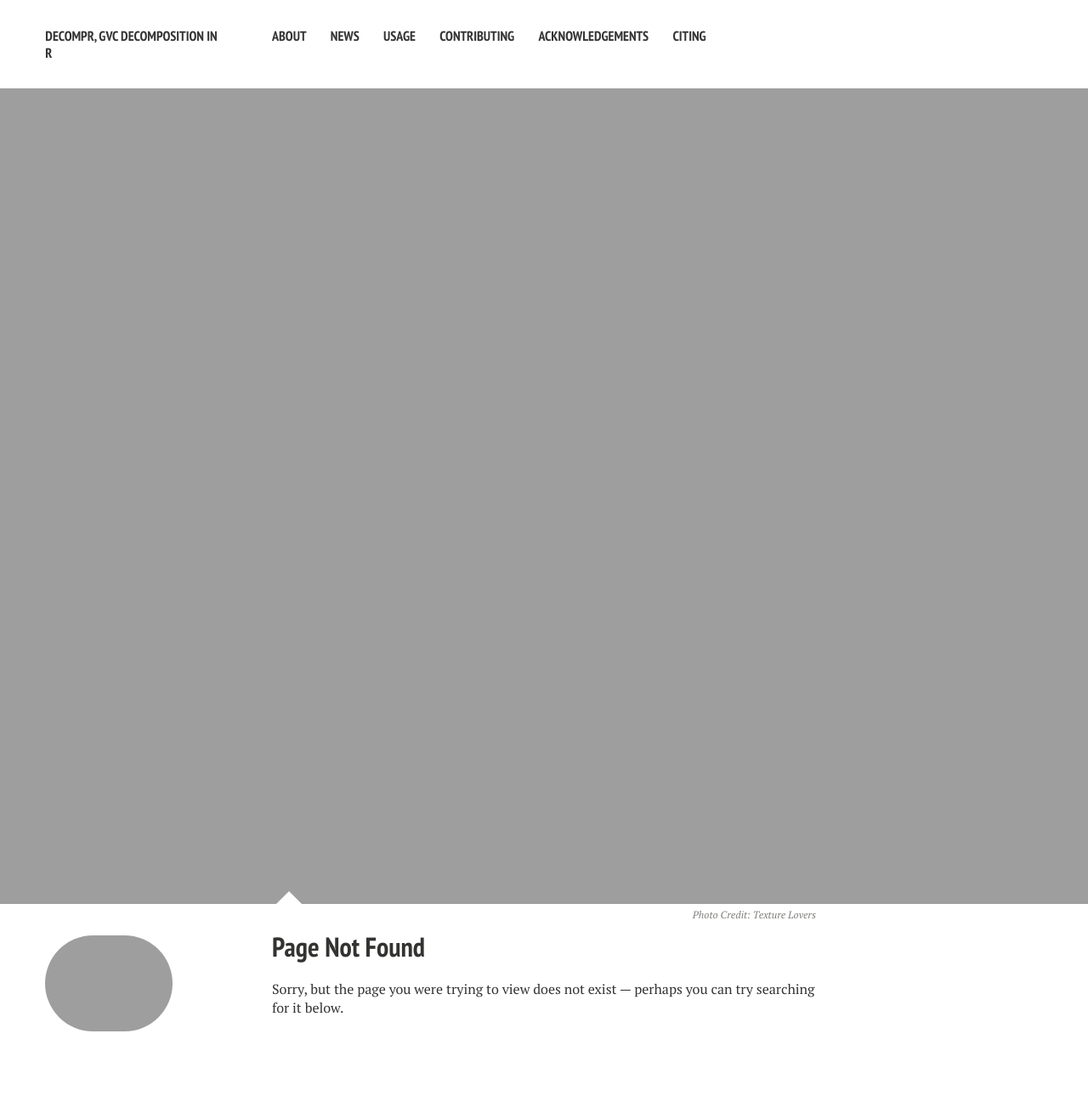
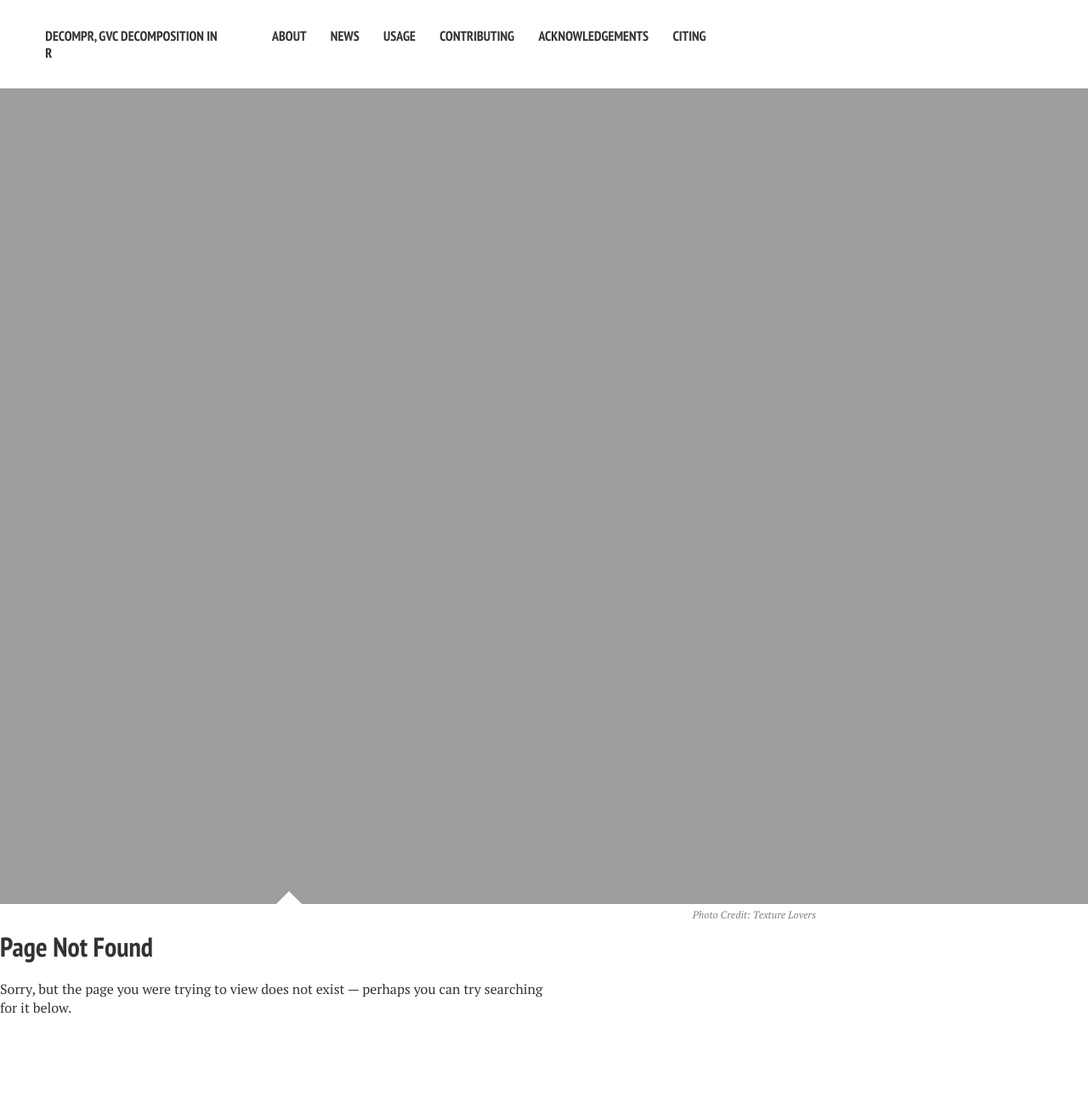
Before and after one commit to bquast/decompr, a Jekyll site: the page built from 404.md, in a window 1280 px wide. Shown: the whole page at 85% size. Built offline with Jekyll 4.4.1, drawn with Linux system fonts in a browser that asks for light colours; nearby versions of some CDN libraries.

Commit message:
remove this

```diff
--- a/_layouts/page.html
+++ b/_layouts/page.html
@@ -30,7 +30,6 @@
 
 <div id="main" role="main">
   <div class="article-author-side">
-    {% include _author-bio.html %}
   </div>
   <article class="page">
     <h1>{{ page.title }}</h1>
```
